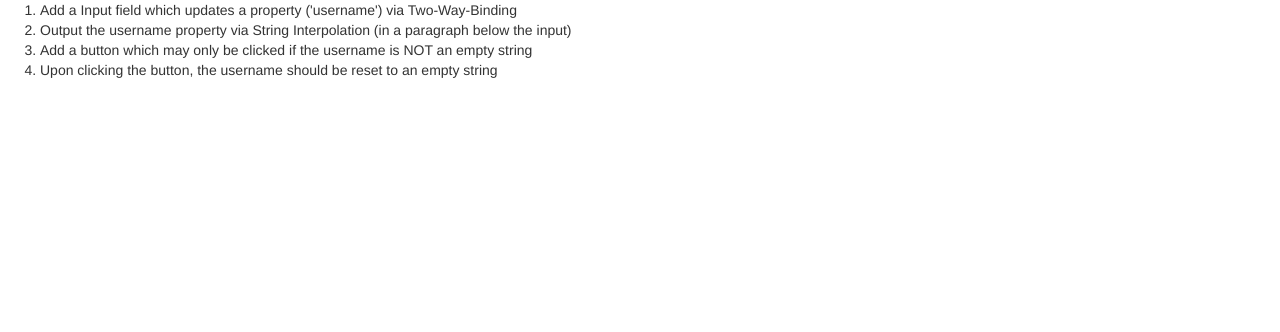
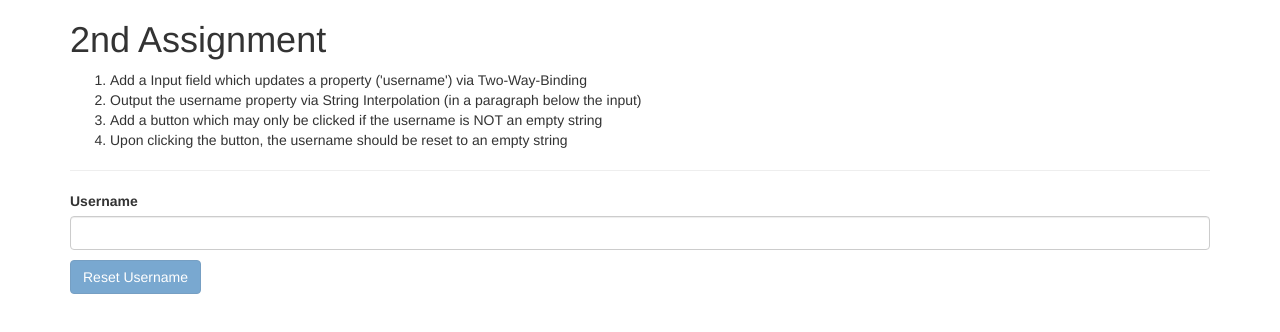
Before and after one commit to andreapeintner/angular-assignemnt-1, an Angular app: page / in a window 1280 px wide. Shown: the top 332 px of the page. Built offline with nearby package versions, Linux system fonts and the light colour scheme.

Commit message:
complete assignment 2

```diff
--- a/src/app/app.component.html
+++ b/src/app/app.component.html
@@ -1,6 +1,22 @@
+<div class="container">
+  <div class="row">
+    <div class="col-xs-12">
+    <h1>2nd Assignment</h1>
     <ol>
       <li>Add a Input field which updates a property ('username') via Two-Way-Binding</li>
       <li>Output the username property via String Interpolation (in a paragraph below the input)</li>
       <li>Add a button which may only be clicked if the username is NOT an empty string</li>
       <li>Upon clicking the button, the username should be reset to an empty string</li>
     </ol>
+    <hr>
+      <label>Username</label>
+      <input type="text" class="form-control" [(ngModel)]="username">
+      <p>{{ username }}</p>
+      <button
+        class="btn btn-primary"
+        [disabled]="username === ''"
+        (click)="onButtonClick()"
+        >Reset Username</button>
+    </div>
+  </div>
+</div>
--- a/src/app/app.component.ts
+++ b/src/app/app.component.ts
@@ -7,4 +7,10 @@
 })
 
 export class AppComponent {
+  username = '';
+
+  onButtonClick() {
+    this.username = '';
+  }
+
 }
```
Lines whose indentation alone changed are shown as unchanged.
